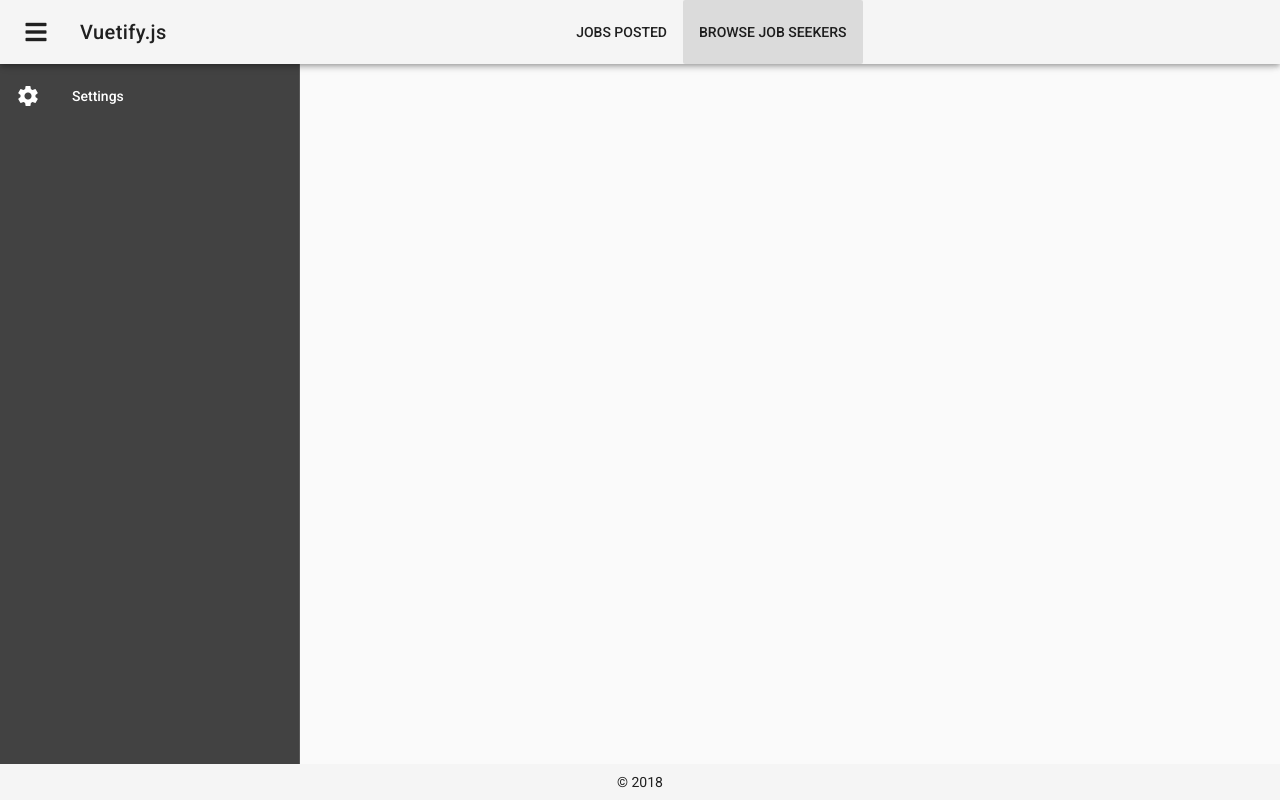
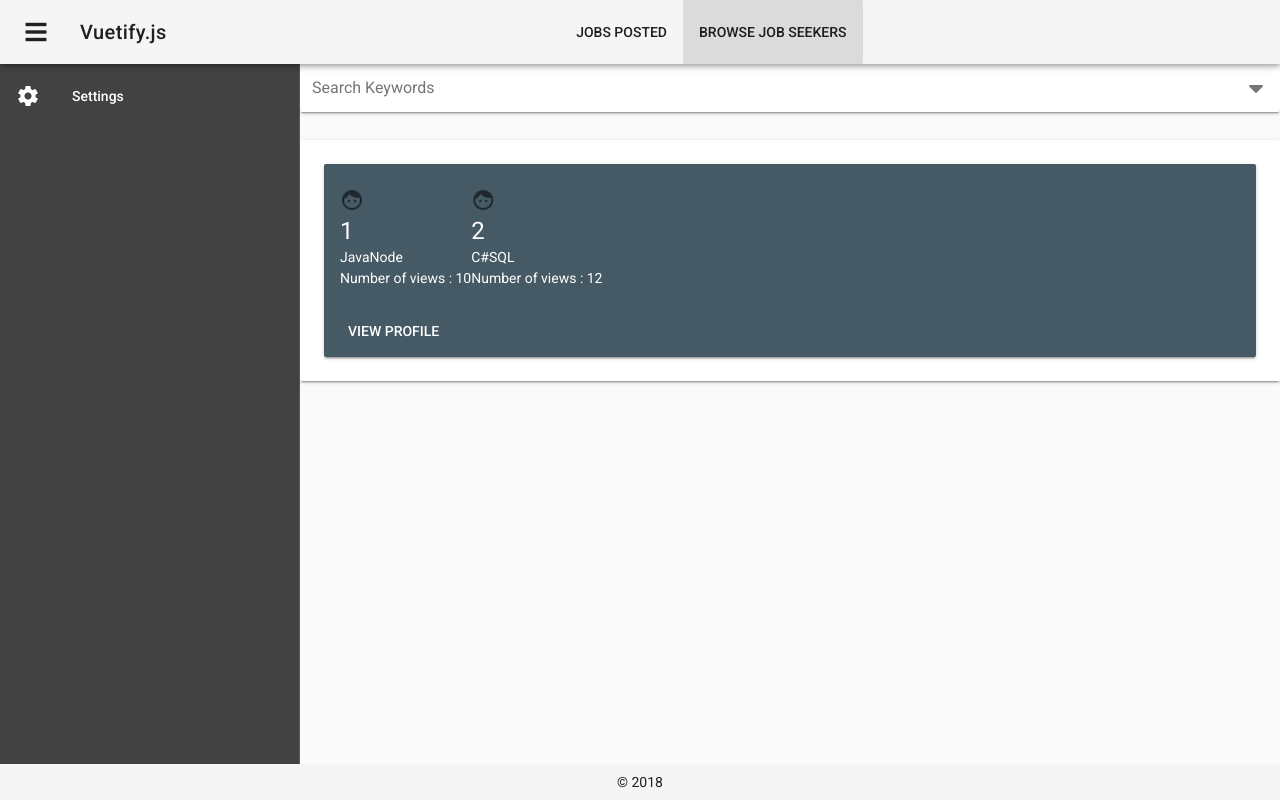
Before and after one commit to douglasleekiathui/wwcode, a Vue app: page /seekers in a window 1280 px wide. Built offline with nearby package versions, Linux system fonts and the light colour scheme.

Commit message:
Update Index.vue

```diff
--- a/src/components/seekers/Index.vue
+++ b/src/components/seekers/Index.vue
@@ -0,0 +1,81 @@
+<template>
+<div>
+  <v-combobox
+    v-model="chips"
+    :items="items"
+    label="Search Keywords"
+    chips
+    clearable
+    solo
+    multiple
+  >
+    <template slot="selection" slot-scope="data">
+      <v-chip
+        :selected="data.selected"
+        close
+        @input="remove(data.item)"
+      >
+        <strong>{{ data.item }}</strong>&nbsp;
+      </v-chip>
+    </template>
+  </v-combobox>
+<v-card>
+      <v-container fluid grid-list-lg>
+<v-card color="blue-grey darken-2" class="white--text">
+    <v-card-title primary-title>
+    <div
+        v-for="i in selectedItems"
+        :key="i.id">
+        <v-icon>face</v-icon>
+    <div class="headline">{{ i.id }}</div>
+    <span v-for="s in i.skills">{{s}}</span>
+    <div>{{ i.views }}</div>
+    </div>
+    </v-card-title>
+    <v-card-actions>
+    <v-btn flat dark>View Profile</v-btn>
+    </v-card-actions>
+</v-card>
+</v-container>
+    </v-card>
+    </div>
+</template>
+
+
+<script>
+
+  export default {
+    data () {
+      return {
+        chips: [],
+        items: ['Java', 'C#', 'Python'],
+        applicants:[
+        {id:1, skills:['Java','Node'], views:'Number of views : 10'},
+        {id:2, skills:['C#','SQL'], views:'Number of views : 12'}
+        ]
+      }
+    },
+    computed:{
+       selectedItems(){
+    if(this.chips.length==0){
+        return this.applicants;
+        }
+            var arrayToReturn=[];
+            this.applicants.forEach(e=>{
+                e.skills.forEach(s=>{
+                    if(this.chips.indexOf(s)){
+                        arrayToReturn.push(e);
+                    }
+                })
+            })
+            return arrayToReturn;
+        }
+    },
+    methods: {
+      remove (item) {
+        this.chips.splice(this.chips.indexOf(item), 1)
+        this.chips = [...this.chips]
+      }
+    }
+}
+</script>
```
